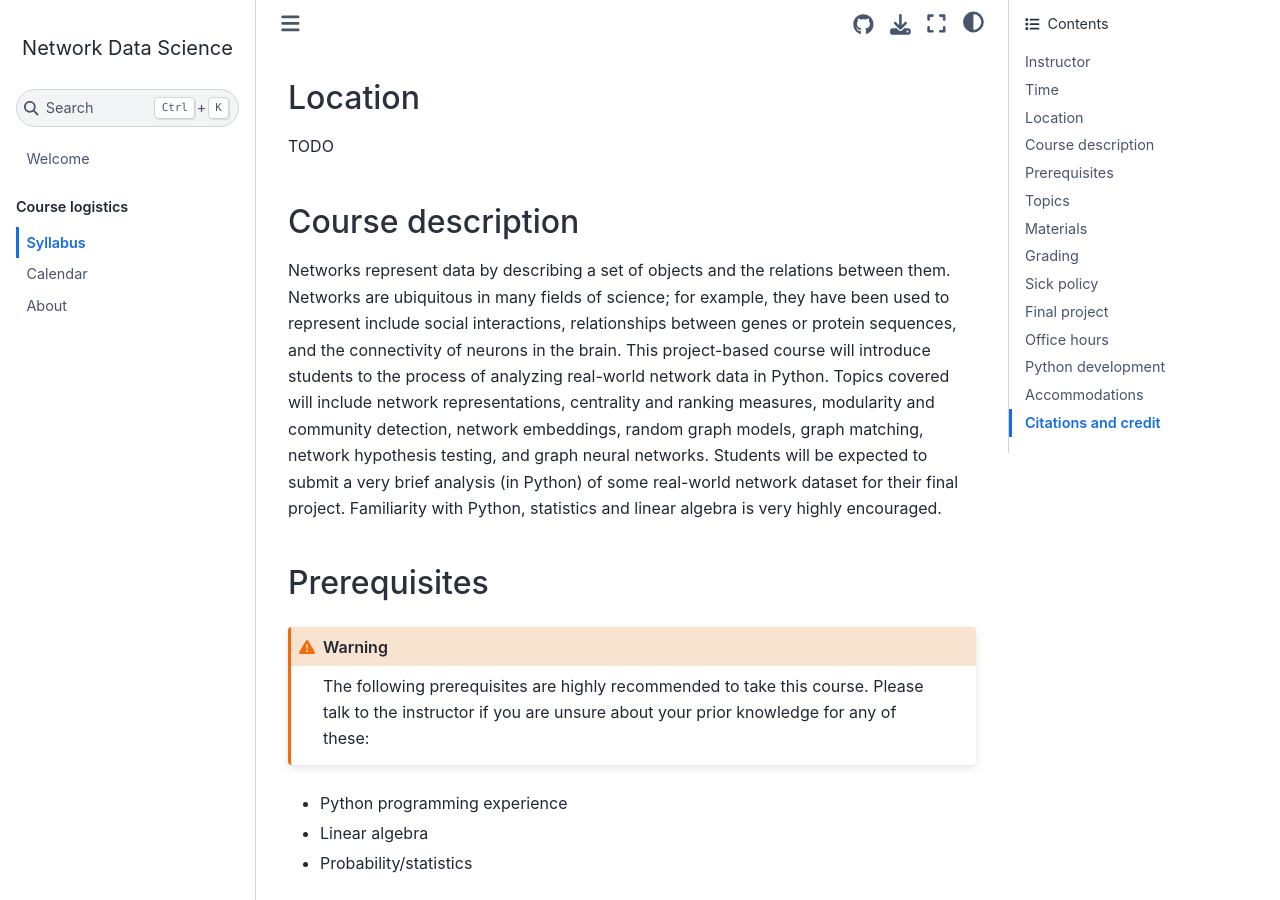
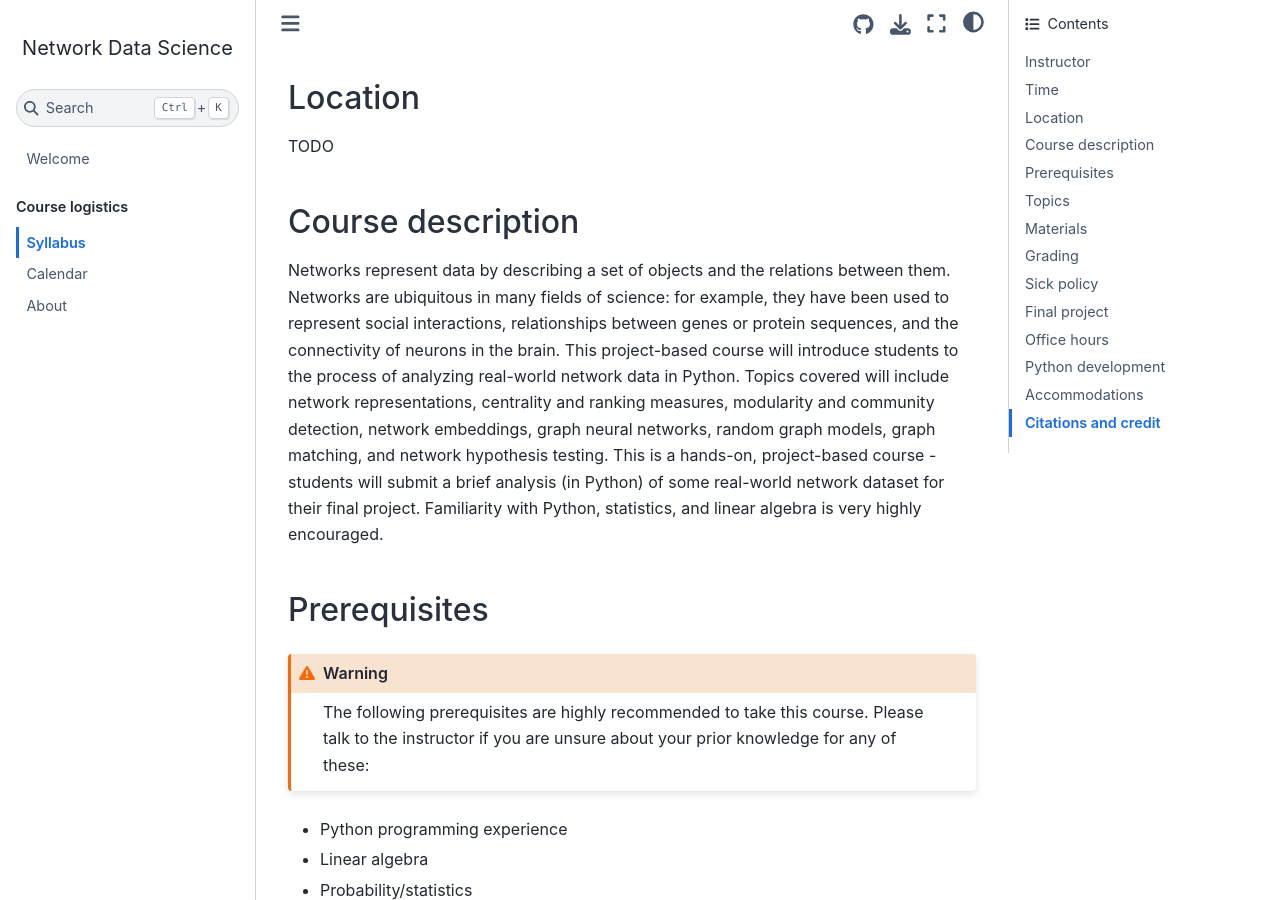
Before and after one commit to bdpedigo/networks-course, a Jupyter Book: the page built from docs/syllabus.md, in a window 1280 px wide and 900 px high, scrolled down 619 px. Built offline with Jupyter Book 1.0.4 settings and Sphinx 7.4.7 and the Sphinx Book theme 1.1.4, drawn with Linux system fonts in a browser that asks for light colours; some of the changed text lies outside the part shown.

Commit message:
Update syllabus.md

````diff
--- a/docs/syllabus.md
+++ b/docs/syllabus.md
@@ -22,7 +22,7 @@
 TODO
 
 ## Course description
-Networks represent data by describing a set of objects and the relations between them. Networks are ubiquitous in many fields of science; for example, they have been used to represent include social interactions, relationships between genes or protein sequences, and the connectivity of neurons in the brain. This project-based course will introduce students to the process of analyzing real-world network data in Python. Topics covered will include network representations, centrality and ranking measures, modularity and community detection, network embeddings, random graph models, graph matching, network hypothesis testing, and graph neural networks. Students will be expected to submit a very brief analysis (in Python) of some real-world network dataset for their final project. Familiarity with Python, statistics and linear algebra is very highly encouraged.
+Networks represent data by describing a set of objects and the relations between them. Networks are ubiquitous in many fields of science: for example, they have been used to represent social interactions, relationships between genes or protein sequences, and the connectivity of neurons in the brain. This project-based course will introduce students to the process of analyzing real-world network data in Python. Topics covered will include network representations, centrality and ranking measures, modularity and community detection, network embeddings, graph neural networks, random graph models, graph matching, and network hypothesis testing. This is a hands-on, project-based course - students will submit a brief analysis (in Python) of some real-world network dataset for their final project. Familiarity with Python, statistics, and linear algebra is very highly encouraged.
 
 ## Prerequisites
 ```{warning} The following prerequisites are highly recommended to take this course. Please talk to
@@ -72,17 +72,26 @@
 is going on and we will come up with a plan.
 
 ## Final project
+```{warning}
 TODO
+```
 
 ## Office hours
 By appointment. I also expect most lecture days to have a significant group work proportion
 where you can ask questions.
 
 ## Python development
-Please see TODO for tips on getting an environment set up for Python and open source.
+```{warning}
+TODO
+```
+Please see ___ for tips on getting an environment set up for Python and open source.
 
 ## Accommodations
+```{warning}
 TODO
+```
 
 ## Citations and credit
+```{warning}
 TODO
+```
````
